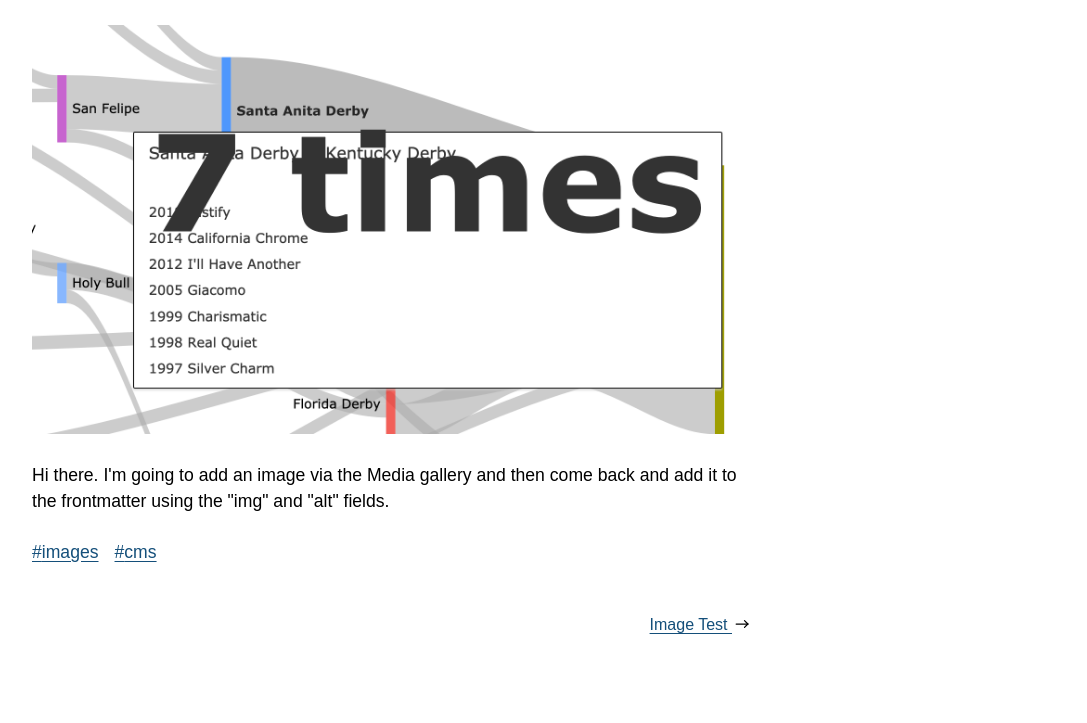
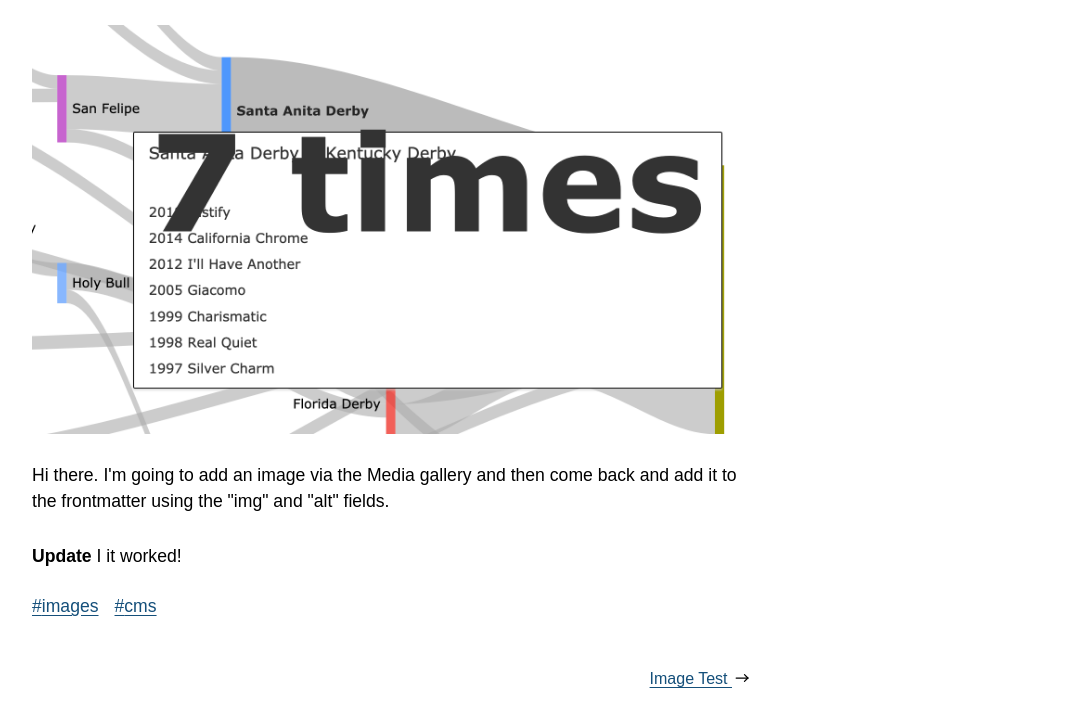
Before and after one commit to superterrific/cms-test, an Eleventy site: page src/posts/now-with-an-image-template.md in a window 1280 px wide. Shown: the part 186-909 px from the top of the page, without its empty margins (88-1175 px from the left). Before the commit the page ends 855 px from the top, so only its background shows below. Built offline with nearby package versions, Linux system fonts and the light colour scheme; Eleventy itself is replaced by a stand-in of ours; files that its build step writes are made by us from their sources.

Commit message:
Update from Forestry.io Dana Byerly updated src/posts/now-with-an-image-template.md

```diff
--- a/src/posts/now-with-an-image-template.md
+++ b/src/posts/now-with-an-image-template.md
@@ -10,3 +10,5 @@
 
 ---
 Hi there. I'm going to add an image via the Media gallery and then come back and add it to the frontmatter using the "img" and "alt" fields.
+
+**Update** I it worked!
```
